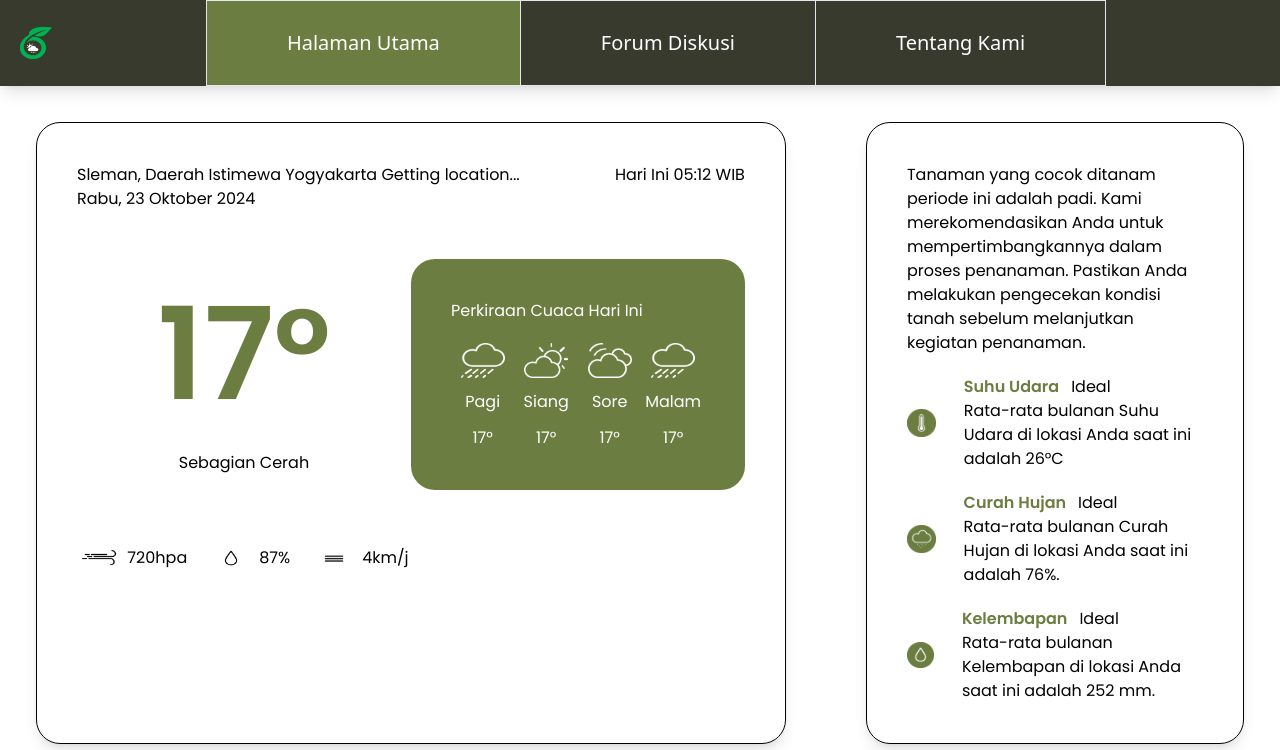
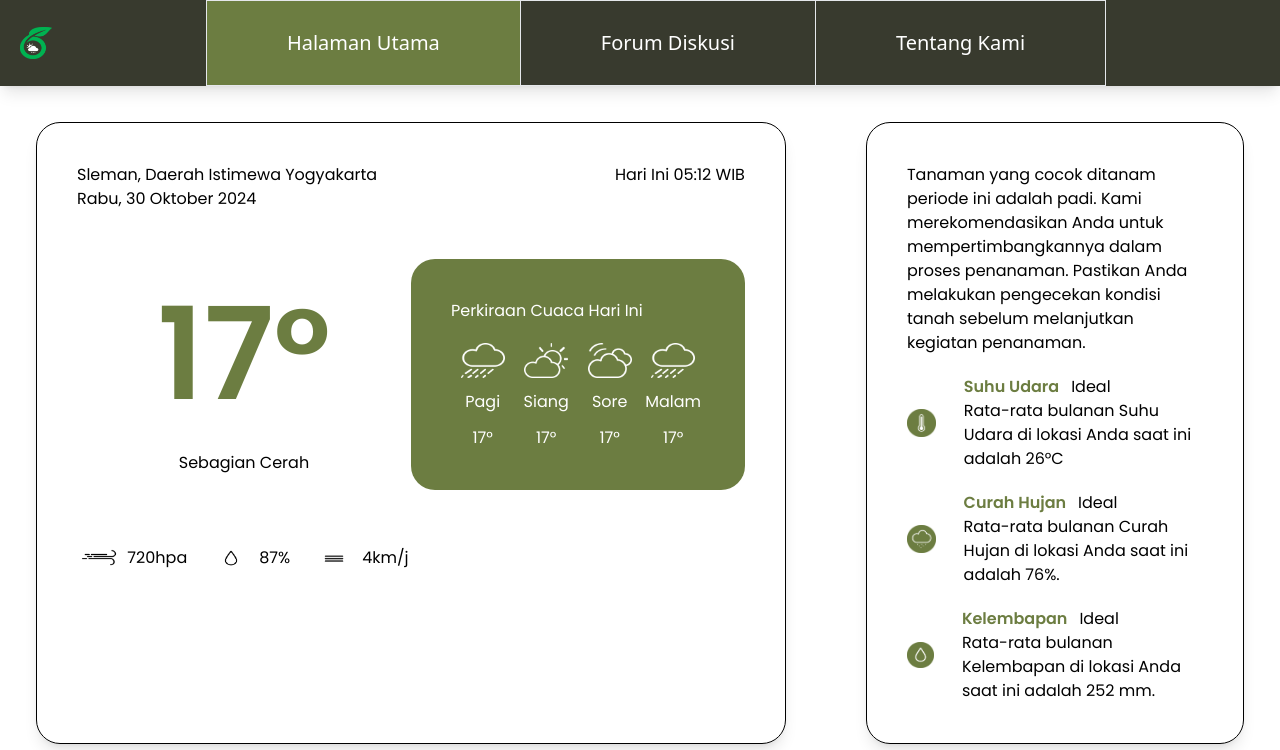
Before and after one commit to Yusuf-311/Mahitala, a React (Vite) app: page / in a window 1280 px wide. Shown: the top 750 px of the page. Built offline with nearby package versions, Linux system fonts and the light colour scheme; no server answers.

Commit message:
first commit

```diff
--- a/src/components/dashboard/PrediksiCuaca.jsx
+++ b/src/components/dashboard/PrediksiCuaca.jsx
@@ -9,7 +9,6 @@ import SubPrediksi from "./SubComponent/SubPrediksi";
 
 const PrediksiCuaca = () => {
   const [time, setTime] = useState("");
-  const [location, setLocation] = useState("Getting location...");
 
   useEffect(() => {
     const updateTime = () => {
@@ -25,25 +24,15 @@ const PrediksiCuaca = () => {
     return () => clearInterval(intervalId); // Clear the interval when the component unmounts
   }, []);
 
-  useEffect(() => {
-    if (navigator.geolocation) {
-      navigator.geolocation.getCurrentPosition(
-        (position) => {
-          const { latitude, longitude } = position.coords;
-          // Optional: Fetch city/region name with latitude and longitude
-          setLocation(
-            `Lat: ${latitude.toFixed(2)}, Lon: ${longitude.toFixed(2)}`
-          );
-        },
-        (error) => {
-          console.error("Error getting location:", error);
-          setLocation("Location unavailable");
-        }
-      );
-    } else {
-      setLocation("Geolocation not supported by your browser.");
-    }
-  }, []);
+  // Mendapatkan tanggal saat ini
+  const currentDate = new Date();
+
+  // Mengambil hari, bulan, dan tahun
+  const day = currentDate.toLocaleString("id-ID", { weekday: "long" }); // Nama hari
+  const date = currentDate.getDate(); // Tanggal
+  const month = currentDate.toLocaleString("id-ID", { month: "long" }); // Nama bulan
+  const year = currentDate.getFullYear(); // Tahun
+
   return (
     <>
       <div className="w-2/3 p-10 mt-2 border border-black shadow-lg rounded-3xl">
@@ -51,8 +40,10 @@ const PrediksiCuaca = () => {
           <div className="flex flex-row justify-between mb-10">
             <div className="basis-3/4">
               {" "}
-              <p>Sleman, Daerah Istimewa Yogyakarta {location}</p>
-              <p>Rabu, 23 Oktober 2024</p>
+              <p>Sleman, Daerah Istimewa Yogyakarta</p>
+              <p>
+                {day}, {date} {month} {year}
+              </p>
             </div>
             <div className="basis-1/4">
               <p className="text-end">Hari Ini {time} WIB</p>
```
